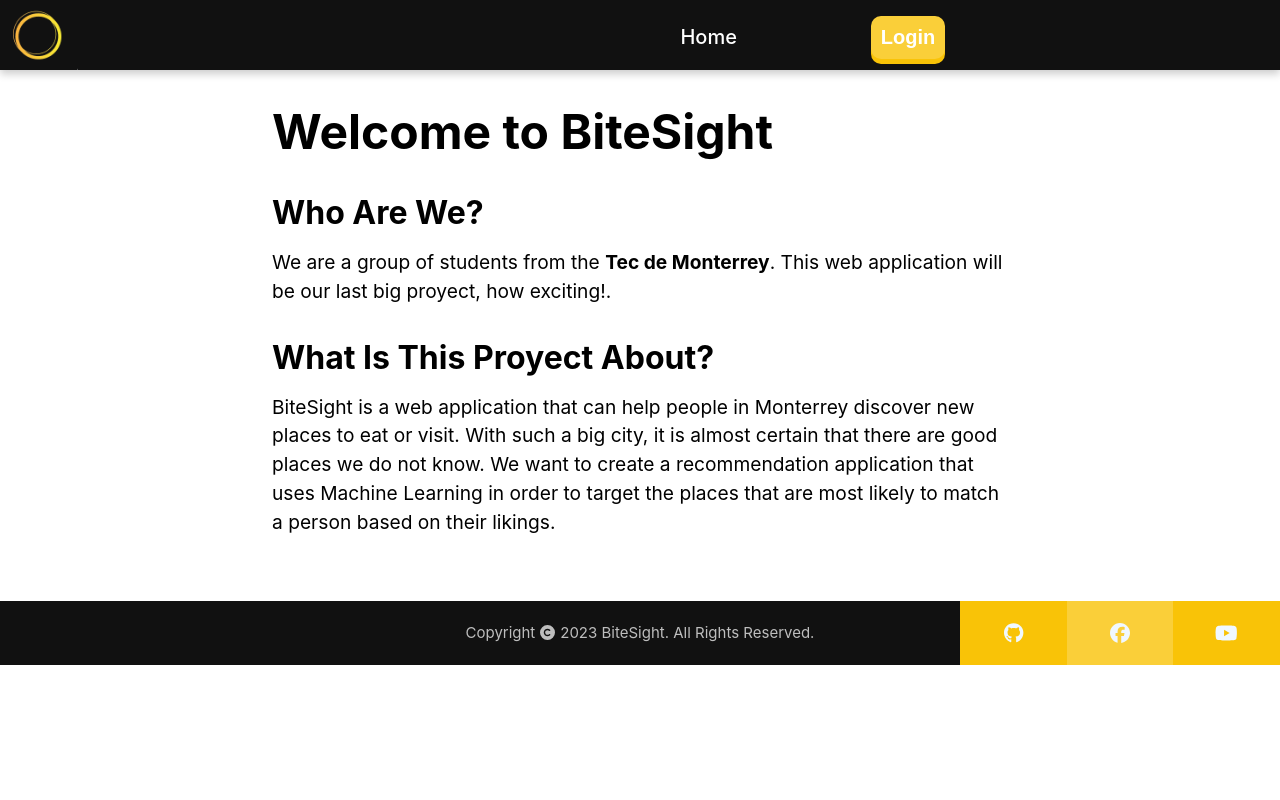
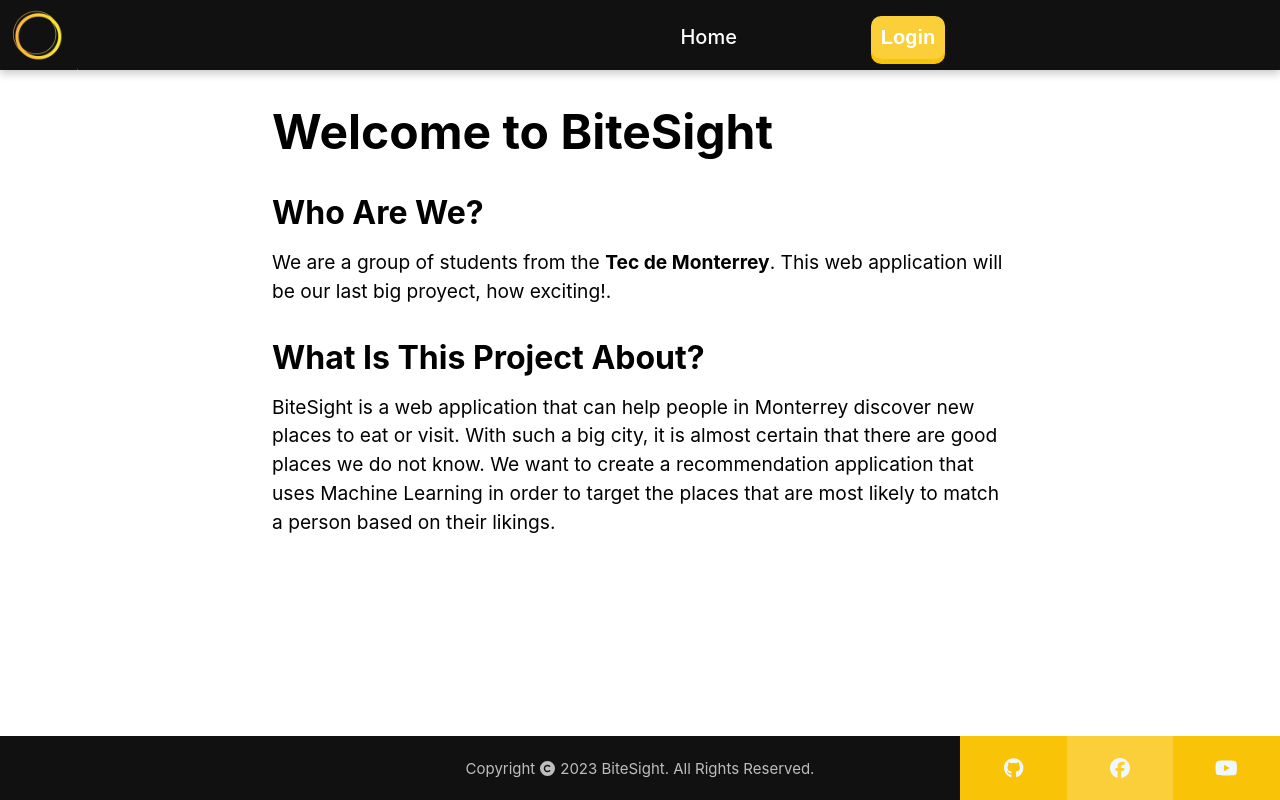
Before and after one commit to GBenitezL/BiteSight, a React (Create React App) app: page / in a window 1280 px wide. Built offline with nearby package versions, Linux system fonts and the light colour scheme; no server answers.

Commit message:
Footer sticking to the bottom and misspelling

```diff
--- a/src/components/Footer.css
+++ b/src/components/Footer.css
@@ -65,7 +65,8 @@ a {
 .footer-container {
     color: aliceblue;
     text-align: center;
-    margin-top: auto;
+    position: fixed;
+    bottom: 0;
     background-color: #111111;
     font-size: 15px;
     width: 100%;
--- a/src/pages/Form.jsx
+++ b/src/pages/Form.jsx
@@ -76,7 +76,7 @@ function CheckboxList() {
     }
 
     return (
-        <div>
+        <div style={{"margin-bottom": "4rem"}}>
             <div className="checkbox-list-container">
                 <h1>Welcome!</h1>
                 <div className="checkbox-list">
--- a/src/pages/FourOhFour.js
+++ b/src/pages/FourOhFour.js
@@ -3,7 +3,7 @@ import './404.css';
 
 const NotFoundPage = () => {
   return (
-    <div className="not-found-page">
+    <div className="not-found-page" style={{"margin-bottom": "4rem"}}>
       <h1 className="not-found-header">404</h1>
       <h2 className="not-found-subheader">Page not found</h2>
       <p className="not-found-text">Sorry, the page you are looking for could not be found.</p>
--- a/src/pages/Recommendations.jsx
+++ b/src/pages/Recommendations.jsx
@@ -210,7 +210,7 @@ const Recommendations = () => {
   };
 
   return (
-    <div className="App-body">
+    <div className="App-body" style={{"margin-bottom": "4rem"}}>
       <div>
         {dataMock ? (
           <div>
--- a/src/pages/home.js
+++ b/src/pages/home.js
@@ -3,12 +3,12 @@ import "./home.css";
 
 export default function Home() {
   return (
-    <div className="home-container">
+    <div className="home-container" style={{"margin-bottom": "4rem"}}>
       <main>
         <h1>Welcome to BiteSight</h1>
         <h2>Who Are We?</h2>
         <p>We are a group of students from the <strong>Tec de Monterrey</strong>. This web application will be our last big proyect, how exciting!.</p>
-        <h2>What Is This Proyect About?</h2>
+        <h2>What Is This Project About?</h2>
         <p>BiteSight is a web application that can help people in Monterrey discover new places to eat or visit. With such a big city, it is almost certain that there are good places we do not know. We want to create a recommendation application that uses Machine Learning in order to target the places that are most likely to match a person based on their likings.</p>
       </main>
     </div>
```
